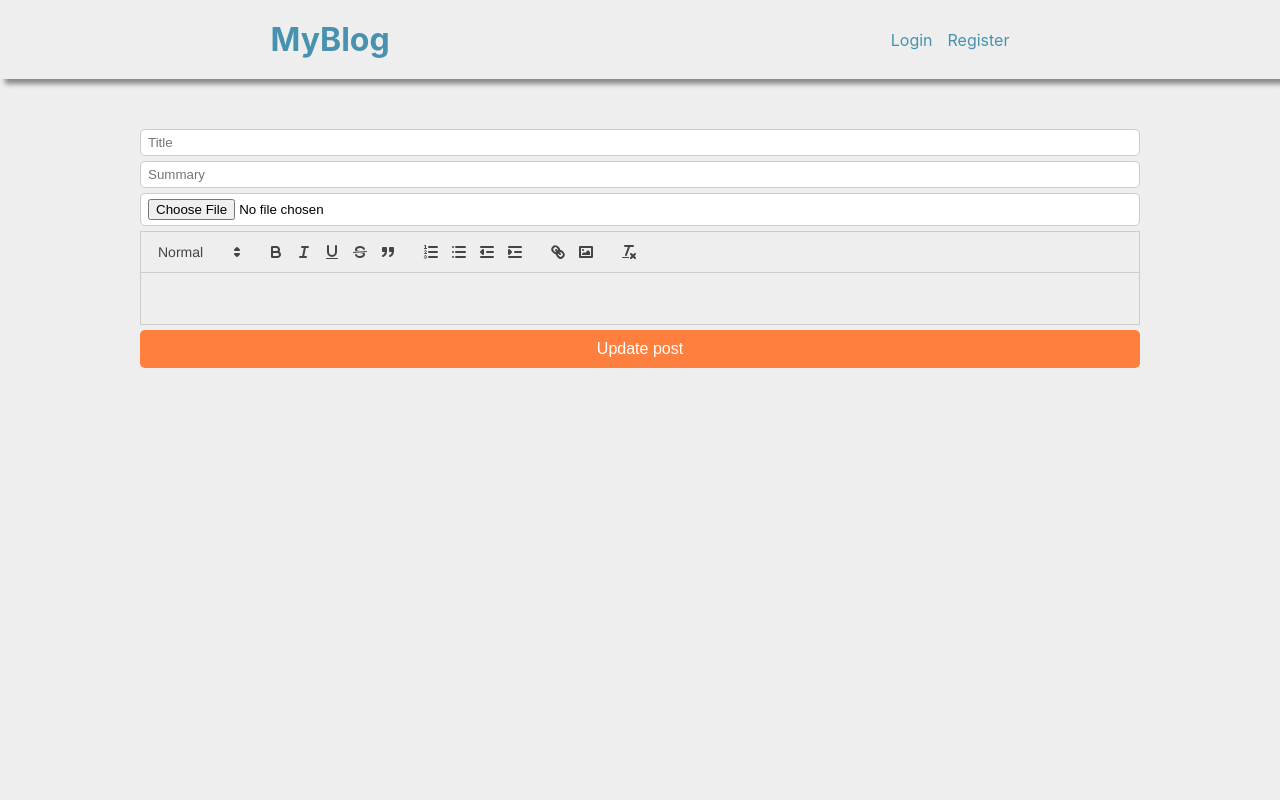
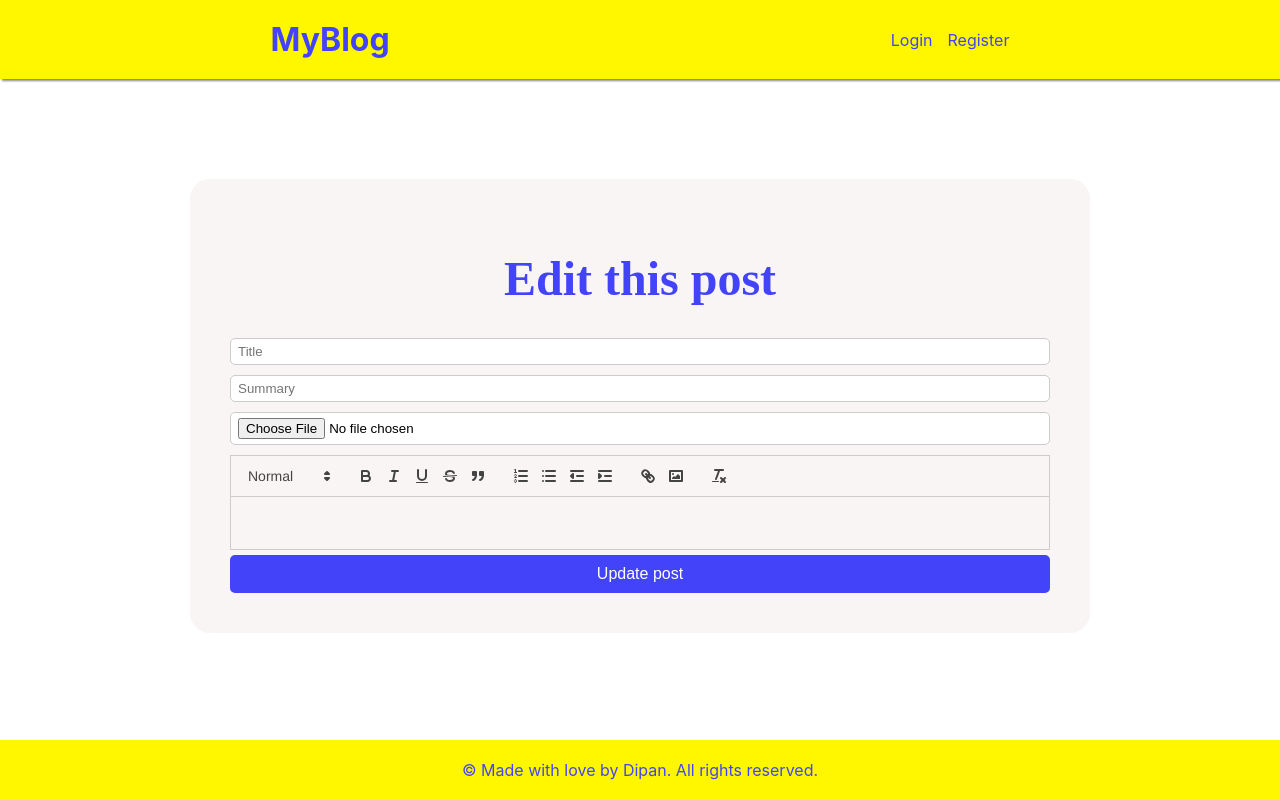
Before and after one commit to zodean123/Blog_Post, a React (Create React App) app in the folder client/: page /edit/1 in a window 1280 px wide. Built offline with nearby package versions, Linux system fonts and the light colour scheme; no server answers.

Commit message:
Adding styles for Frontend

```diff
--- a/client/src/App.css
+++ b/client/src/App.css
@@ -3,8 +3,10 @@
 }
 
 body{
-    background-color: #EEEEEE;
-
+    background-color: #ffffff;
+    opacity: 1;
+    background-image: radial-gradient(#7561eb 0.7000000000000001px, #ffffff 0.7000000000000001px);
+    background-size: 14px 14px;
 }
 main{
     padding:0;
@@ -15,15 +17,16 @@ header{
     justify-content: space-around;
     align-items: center;
     margin-bottom: 50px;
-    background-color: #EEEEEE;
+    background-color: #fff700;
+
     padding: 20px;
- box-shadow: 5px 5px 5px #888888;
+ box-shadow: 2px 2px 2px #888888;
 
 }
 
 header a{
     text-decoration: none;
-    color:#4793AF;
+    color:#4343f9;
     cursor: pointer;
 }
 
@@ -71,10 +74,20 @@ header nav{
     background-color: #fff;
     border-radius: 20px;
     box-shadow: 0 2px 5px #FFDA78;
-    transition: transform 0.2s ease-in-out;
+    transition: transform 0.3s ease-in-out;
+  }
+  .post-page{
+    max-width: 1000px;
+    gap: 30px;
+    margin: 10px 10px 10px 10px;
+    padding: 20px;
+    background-color: #fff;
+    border-radius: 20px;
+    box-shadow: 0 2px 5px #FFDA78;
+
   }
   div.post:hover{
-    transform: scale(1.05);
+    transform:scale(1.2);
   }
 
 img{
@@ -106,19 +119,29 @@ div.post p.summary{
     overflow-y: hidden;
 }
 
-form.login form.register{
-    max-width:400px;
-    margin:0 auto;
+.register-form,.login-form{
+    max-width: 500px;
+    margin-left:auto;
+    margin-right: auto;
+    margin-top: 200px;
 
 }
+form.register,form.login,form.CreatePost,form.Editpost{
+background-color: #faf5f5;
+padding: 40px;
+border-radius: 20px;
+}
+
+
 input{
     display: block;
     width:100%;
-    margin-bottom:5px;
+    margin-bottom:10px;
     padding: 5px 7px;
     background-color: #fff;
     border:1px solid #ccc;
     border-radius:5px;
+
 
 }
 button{
@@ -127,44 +150,66 @@ button{
     background-color: #555;
     border:0;
     color:#fff;
-    background-color: blue;
+    background-color: rgb(67, 67, 249);
     font-size:1 rem;
     border-radius: 5px;
     padding:10px;
     cursor: pointer;
 }
-form.login h1,form.register h1{
+.edit-form{
+    max-width: 900px;
+    margin: auto;
+    margin-top: 100px;
+}
+form.login h1,form.register h1,form.CreatePost h1{
     text-align:center;
+    color: #4343f9;
+    font-family:'Times New Roman', Times, serif;
+    font-size: 3rem;
+}
+.edit-heading{
+    text-align:center;
+    color: #4343f9;
+    font-family:'Times New Roman', Times, serif;
+    font-size: 3rem;
+}
+
+.post-div{
+    margin-top: 100px;
 }
 .PostButton{
 margin-top: 20px;
 color:white;
-background-color:#FF7F3E;
+background-color: rgb(67, 67, 249);
 font-size: 1rem;
 }
 
 .ViewPost{
     width:10%;
-    background-color: #FF7F3E;
+    background-color: #fff700;
+    color:#000000;
+    font-weight: 900;
 }
 .DeletePost{
     width:10%;
-    background-color: #003285;
+    background-color: #ff0000;
+    font-weight: 900;
 }
 .indexbtn{
     display: flex;
-    justify-content: center;
+   justify-content: center;
    gap: 20px;
    margin: 30px 20px 30px 30px;
-    margin-bottom: 40px;
+   margin-bottom: 100px;
 
 }
-
+div.post-page{
+    margin: auto;
+}
 div.post-page div.image{
-    max-height:500px;
     display: flex;
     overflow:hidden;
-    max-width: 700px;
+    max-width: 590px;
     margin: auto;
 }
 div.post-page div.image img{
@@ -196,6 +241,7 @@ div.post-page div.author{
 div.content p{
     line-height: 1.7rem;
     text-align: center;
+
 }
 div.content li{
     margin-bottom: 10px;
@@ -205,7 +251,7 @@ div.edit-row{
     margin-bottom: 20px;
 }
 div.post-page a.edit-btn{
-    background-color:#FF7F3E ;
+    background-color: rgb(67, 67, 249);
     display: inline-flex;
     align-items: center;
     gap: 5px;
--- /dev/null
+++ b/client/src/Footer.js
@@ -0,0 +1,28 @@
+import React from 'react';
+
+const Footer = () => {
+  const footerStyle = {
+    backgroundColor: '#fff700',
+    color: '#4343f9',
+    padding: '20px 0',
+    textAlign: 'center',
+    width: '100%',
+    position: 'fixed',
+    bottom: 0,
+    zIndex: 1
+  };
+
+  const paragraphStyle = {
+    margin: 0
+  };
+
+  return (
+    <footer style={footerStyle}>
+      <div className="container">
+        <p style={paragraphStyle}>&copy; Made with love by Dipan. All rights reserved.</p>
+      </div>
+    </footer>
+  );
+}
+
+export default Footer;
--- a/client/src/Header.js
+++ b/client/src/Header.js
@@ -32,7 +32,7 @@ export default function Header() {
         {username && (
           <>
             <Link to="/create">Create new post</Link>
-            <a onClick = {logout}>Logout ({username})</a>
+            <a onClick = {logout}>Logout@{username}</a>
           </>
         )}
         {!username && (
--- a/client/src/Post.js
+++ b/client/src/Post.js
@@ -10,14 +10,10 @@ const Post = ({ _id, title, summary, cover, createdAt, author }) => {
 
 <div className="post">
       <div className="image">
-        <Link to={`/post/${_id}`}>
           <img src={`http://localhost:4000/${cover}`} alt="" />
-        </Link>
       </div>
       <div className="texts">
-        <Link to={`/post/${_id}`}>
           <h2>{title}</h2>
-        </Link>
         <p className="info">
           <a className="author">@{author?.username}</a>
           <time>{currentDate}</time>
--- a/client/src/layout.js
+++ b/client/src/layout.js
@@ -1,11 +1,13 @@
 import React from 'react'
 import Header from './Header';
 import { Outlet } from 'react-router-dom';
+import Footer from './Footer';
 const layout = () => {
   return (
     <main>
         <Header/>
         <Outlet/>
+        <Footer/>
     </main>
   )
 }
--- a/client/src/pages/CreatePost.js
+++ b/client/src/pages/CreatePost.js
@@ -32,13 +32,17 @@ export default function CreatePost(){
     }
     return(
         <>
+        <div className="post-div">
         <form className ="CreatePost" onSubmit={createNewPost}>
+            <h1>Create a New Post</h1>
             <input type="title" placeholder={'Title'} value = {title} onChange = {ev=>setTitle(ev.target.value)}/>
             <input type = "summary" placeholder="Summary" value={summary} onChange={ev=>setSummary(ev.target.value)}/>
             <input type="file" placeholder='File' onChange={ev=>setFiles(ev.target.files)}/>
             <Editor value={content} onChange={setContent} />
             <button className="PostButton">Create Post</button>
         </form>
+        </div>
+
         </>
     )
 }
--- a/client/src/pages/EditPost.js
+++ b/client/src/pages/EditPost.js
@@ -52,7 +52,9 @@ export default function EditPost(){
 
 
   return (
-    <form className="CreatePost" onSubmit={updatePost}>
+    <div className="edit-form">
+    <form className="Editpost" onSubmit={updatePost}>
+      <h1 className="edit-heading">Edit this post</h1>
       <input type="title"
              placeholder={'Title'}
              value={title}
@@ -66,5 +68,7 @@ export default function EditPost(){
       <Editor onChange={setContent} value={content} />
       <button className="PostButton" style={{marginTop:'5px'}}>Update post</button>
     </form>
+    </div>
+
   );
 }
--- a/client/src/pages/Login.js
+++ b/client/src/pages/Login.js
@@ -29,17 +29,21 @@ export default function LoginPage() {
     return <Navigate to={'/'} />
   }
   return (
-    <form className="login" onSubmit={login}>
+    <div className="login-form">
+  <form className="login" onSubmit={login}>
       <h1>Login</h1>
       <input type="text"
-             placeholder="username"
+             placeholder="Enter your name"
              value={username}
              onChange={ev => setUsername(ev.target.value)}/>
       <input type="password"
-             placeholder="password"
+             placeholder="Confirm Password"
              value={password}
              onChange={ev => setPassword(ev.target.value)}/>
       <button>Login</button>
     </form>
+
+    </div>
+
   );
 }
--- a/client/src/pages/Register.js
+++ b/client/src/pages/Register.js
@@ -28,17 +28,21 @@ export default function RegisterPage() {
     }
   }
   return (
-    <form className="register" onSubmit={register}>
+    <div className="register-form">
+
+<form className="register" onSubmit={register}>
       <h1>Register</h1>
       <input type="text"
-        placeholder="username"
+        placeholder="Enter your name"
         value={username}
         onChange={ev => setUsername(ev.target.value)} />
       <input type="password"
-        placeholder="password"
+        placeholder="Enter Password"
         value={password}
         onChange={ev => setPassword(ev.target.value)} />
       <button>Register</button>
     </form>
+      </div>
+
   );
 }
--- a/client/src/pages/indexpage.js
+++ b/client/src/pages/indexpage.js
@@ -5,6 +5,7 @@ import Post from '../Post';
 
 export default function IndexPage() {
   const [posts, setPosts] = useState([]);
+  const [showModal, setShowModal] = useState(false);
   const { userInfo } = useContext(UserContext);
   const navigate = useNavigate();
 
@@ -18,7 +19,7 @@ export default function IndexPage() {
 
   async function handleDelete(id, authorId) {
     if (userInfo.id !== authorId) {
-      alert("You are not the author");
+      setShowModal(true);
       return;
     }
     const response = await fetch(`http://localhost:4000/post/${id}`, {
@@ -40,12 +41,74 @@ export default function IndexPage() {
         <div key={post._id}>
           <Post {...post} />
           <div className="indexbtn">
-
             <button className="ViewPost" onClick={() => navigate(`/post/${post._id}`)}>View Post</button>
-          <button className="DeletePost" onClick={() => handleDelete(post._id, post.author._id)}>Delete Post</button>
+            <button className="DeletePost" onClick={() => handleDelete(post._id, post.author._id)}>Delete Post</button>
           </div>
         </div>
       ))}
+
+
+      {showModal && (
+        <div className="modal" style={modalStyle}>
+          <div className="modal-content">
+            <span className="close" onClick={() => setShowModal(false)}>&times;</span>
+            <p>You are not the author.</p>
+          </div>
+        </div>
+      )}
     </>
   );
 }
+
+
+const modalStyle = {
+  display: 'block',
+  position: 'fixed',
+  zIndex: '1',
+  left: '50%',
+  top: '50%',
+  transform: 'translate(-50%, -50%) scale(0)',
+  backgroundColor: '#fff',
+  padding: '40px',
+  borderRadius: '20px',
+  boxShadow: '0 10px 20px rgba(0, 0, 0, 0.2)',
+  maxWidth: '500px',
+  width: '80%',
+  animation: 'modalAppear 0.3s ease-out forwards',
+};
+
+
+const modalAppearAnimation = `
+  @keyframes modalAppear {
+    0% {
+      transform: translate(-50%, -50%) scale(0);
+    }
+    100% {
+      transform: translate(-50%, -50%) scale(1);
+    }
+  }
+
+  .modal-content {
+    position: relative;
+  }
+
+  .close {
+    position: absolute;
+    bottom: 20px;
+    right: 20px;
+    cursor: pointer;
+    font-size: 24px;
+    color: red;
+    transition:.2s ease-in-out;
+  }
+
+  .close:hover {
+    color: #000;
+    transform:scale(1.5)
+  }
+`;
+
+
+const styleElement = document.createElement('style');
+styleElement.appendChild(document.createTextNode(modalAppearAnimation));
+document.head.appendChild(styleElement);
```
Also changed, not shown: client/src/App.js (+6 -1 lines), 8 other files (tests, documents, lock files or other folders).
